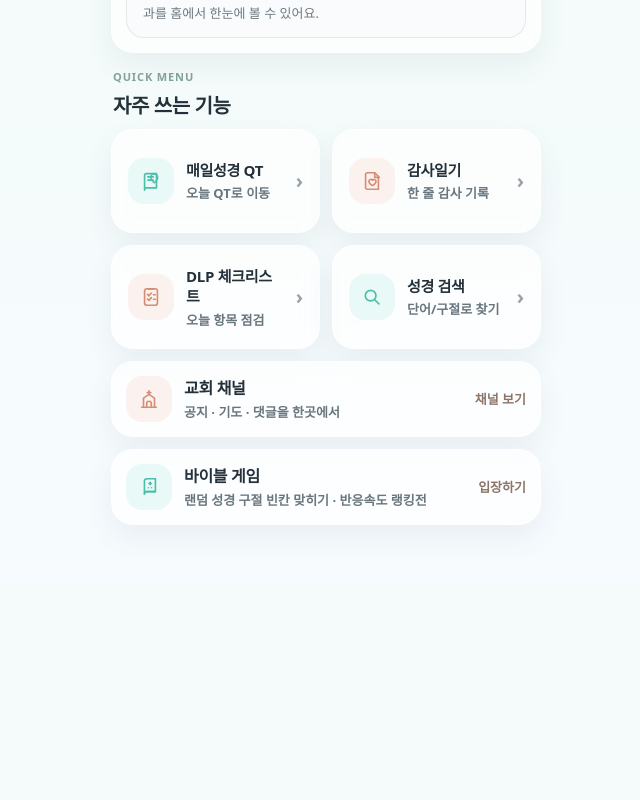
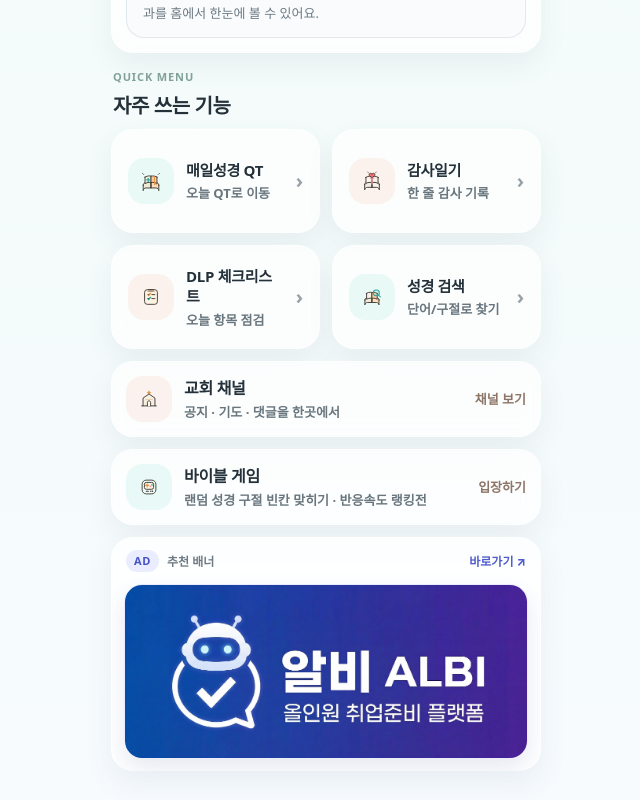
Before and after one commit to sks4266-bit/dlp, a React (Vite) app in the folder dlp-monorepo/apps/web/: page / in a window 1280 px wide. Shown: the part 650-1450 px from the top of the page, without its empty margins (314-954 px from the left). Before the commit the page ends 1233 px from the top, so only its background shows below. Built offline with nearby package versions, Linux system fonts and the light colour scheme; no server answers.

Commit message:
feat: refresh home icons and add clickable homepage ad banner

```diff
--- a/dlp-monorepo/apps/web/src/pages/HomePage.tsx
+++ b/dlp-monorepo/apps/web/src/pages/HomePage.tsx
@@ -32,6 +32,9 @@ type HomePayload = {
     gratitudeMonth: string;
   };
 };
+
+const HOME_AD_IMAGE_URL = '/ads/albi-banner.png';
+const HOME_AD_TARGET_URL = 'https://albi.kr';
 
 export default function HomePage() {
   const [home, setHome] = useState<HomePayload | null>(null);
@@ -358,6 +361,8 @@ export default function HomePage() {
             actionLabel="입장하기"
             onClick={() => (me ? nav('/bible-game') : goLogin('/bible-game'))}
           />
+
+          <PromoBannerCard />
         </div>
 
         <BottomSheet open={sheetOpen} onClose={() => setSheetOpen(false)}>
@@ -529,6 +534,23 @@ function WideActionCard({
   );
 }
 
+function PromoBannerCard() {
+  return (
+    <a href={HOME_AD_TARGET_URL} target="_blank" rel="noreferrer" style={promoLink}>
+      <Card pad={false} style={promoCard}>
+        <div style={promoBadgeRow}>
+          <span style={promoBadge}>AD</span>
+          <span style={promoBadgeText}>추천 배너</span>
+          <span style={promoCta}>바로가기 ↗</span>
+        </div>
+        <div style={promoImageFrame}>
+          <img src={HOME_AD_IMAGE_URL} alt="알비 ALBI 올인원 취업준비 플랫폼 광고 배너" style={promoImage} loading="lazy" />
+        </div>
+      </Card>
+    </a>
+  );
+}
+
 function BottomSheet({
   open,
   onClose,
@@ -561,53 +583,79 @@ function BottomSheet({
 
 function BookIcon() {
   return (
-    <svg viewBox="0 0 24 24" style={icon18} fill="none" stroke="currentColor" strokeWidth="1.8" strokeLinecap="round" strokeLinejoin="round">
-      <path d="M4.5 5.5A2.5 2.5 0 0 1 7 3h12v16H7a2.5 2.5 0 0 0-2.5 2.5V5.5Z" />
-      <path d="M19 19H7a2.5 2.5 0 0 0-2.5 2.5" />
-      <path d="M9 7h6" />
+    <svg viewBox="0 0 48 48" style={icon18} aria-hidden="true">
+      <path d="M7 33.5c0-3 2.6-5.5 5.8-5.5H24v11H12.6c-3.1 0-5.6 2.5-5.6 5.5V33.5Z" fill="#f1ead6" stroke="#3f3a34" strokeWidth="2" strokeLinecap="round" strokeLinejoin="round" />
+      <path d="M41 33.5c0-3-2.6-5.5-5.8-5.5H24v11h11.4c3.1 0 5.6 2.5 5.6 5.5V33.5Z" fill="#ffe4bc" stroke="#3f3a34" strokeWidth="2" strokeLinecap="round" strokeLinejoin="round" />
+      <path d="M24 14v24" stroke="#3f3a34" strokeWidth="2" strokeLinecap="round" />
+      <path d="M10.5 15.5c2.7-1.6 6-2.5 9.5-2.5 1.6 0 2.9.2 4 .6V28c-1.3-.5-2.6-.8-4-.8-3.6 0-6.9.8-9.5 2.4V15.5Z" fill="#f7f2e3" stroke="#3f3a34" strokeWidth="2" strokeLinecap="round" strokeLinejoin="round" />
+      <path d="M37.5 15.5c-2.7-1.6-6-2.5-9.5-2.5-1.6 0-2.9.2-4 .6V28c1.3-.5 2.6-.8 4-.8 3.6 0 6.9.8 9.5 2.4V15.5Z" fill="#ffd2a7" stroke="#3f3a34" strokeWidth="2" strokeLinecap="round" strokeLinejoin="round" />
+      <path d="M18 17.5v8" stroke="#2ea89b" strokeWidth="2.6" strokeLinecap="round" />
+      <path d="M14.3 21.5h7.4" stroke="#2ea89b" strokeWidth="2.6" strokeLinecap="round" />
+      <path d="M30.5 15.5v15.5" stroke="#df8f3f" strokeWidth="2.2" strokeLinecap="round" />
+      <path d="M30.5 31l2.6-2.4 2.6 2.4" fill="#df8f3f" stroke="#df8f3f" strokeWidth="1.4" strokeLinecap="round" strokeLinejoin="round" />
     </svg>
   );
 }
 
 function QtIcon() {
   return (
-    <svg viewBox="0 0 24 24" style={icon22} fill="none" stroke="currentColor" strokeWidth="1.8" strokeLinecap="round" strokeLinejoin="round">
-      <path d="M5 19.5V6.3A2.3 2.3 0 0 1 7.3 4H18v15.5H7.5A2.5 2.5 0 0 0 5 22V19.5Z" />
-      <path d="M8.5 7.5h6" />
-      <path d="M8.5 11h6" />
-      <path d="M19.3 8a3.8 3.8 0 1 0-7.6 0c0 2.8 3.8 5.9 3.8 5.9S19.3 10.8 19.3 8Z" opacity="0.9" />
+    <svg viewBox="0 0 48 48" style={icon22} aria-hidden="true">
+      <path d="M7 33c0-3.2 2.8-5.8 6.1-5.8H24v12H12.9C9.7 39.2 7 41.8 7 45V33Z" fill="#f1ead6" stroke="#3f3a34" strokeWidth="2" strokeLinecap="round" strokeLinejoin="round" />
+      <path d="M41 33c0-3.2-2.8-5.8-6.1-5.8H24v12h11.1c3.2 0 5.9 2.6 5.9 5.8V33Z" fill="#ffddb6" stroke="#3f3a34" strokeWidth="2" strokeLinecap="round" strokeLinejoin="round" />
+      <path d="M24 13.5v25.7" stroke="#3f3a34" strokeWidth="2" strokeLinecap="round" />
+      <path d="M11 15.5c2.8-1.7 6.1-2.6 9.7-2.6 1.2 0 2.3.1 3.3.4v14.2c-1-.3-2.1-.5-3.3-.5-3.7 0-7 .9-9.7 2.7V15.5Z" fill="#f7f1df" stroke="#3f3a34" strokeWidth="2" strokeLinecap="round" strokeLinejoin="round" />
+      <path d="M37 15.5c-2.8-1.7-6.1-2.6-9.7-2.6-1.2 0-2.3.1-3.3.4v14.2c1-.3 2.1-.5 3.3-.5 3.7 0 7 .9 9.7 2.7V15.5Z" fill="#ffc99e" stroke="#3f3a34" strokeWidth="2" strokeLinecap="round" strokeLinejoin="round" />
+      <path d="M18 18v7.2" stroke="#2ea89b" strokeWidth="2.7" strokeLinecap="round" />
+      <path d="M14.5 21.6h7" stroke="#2ea89b" strokeWidth="2.7" strokeLinecap="round" />
+      <path d="M31.5 14.8v16.8" stroke="#e19744" strokeWidth="2.3" strokeLinecap="round" />
+      <path d="M31.5 31.6l2.7-2.4 2.7 2.4" fill="#e19744" stroke="#e19744" strokeWidth="1.4" strokeLinecap="round" strokeLinejoin="round" />
+      <path d="M8 9.8l-2.5-2.6" stroke="#3f3a34" strokeWidth="1.6" strokeLinecap="round" />
+      <path d="M40 9.8l2.5-2.6" stroke="#3f3a34" strokeWidth="1.6" strokeLinecap="round" />
     </svg>
   );
 }
 
 function GratitudeIcon() {
   return (
-    <svg viewBox="0 0 24 24" style={icon22} fill="none" stroke="currentColor" strokeWidth="1.8" strokeLinecap="round" strokeLinejoin="round">
-      <path d="M7 3h8l4 4v14H7a2 2 0 0 1-2-2V5a2 2 0 0 1 2-2Z" />
-      <path d="M15 3v5h5" />
-      <path d="M12 16.8s-3.4-1.9-3.4-4.4a2.1 2.1 0 0 1 3.9-1.1 2.1 2.1 0 0 1 3.9 1.1c0 2.5-3.4 4.4-3.4 4.4Z" />
+    <svg viewBox="0 0 48 48" style={icon22} aria-hidden="true">
+      <path d="M8 31.8c0-3 2.4-5.4 5.5-5.4H24v11.5H13.6c-3 0-5.6 2.4-5.6 5.4V31.8Z" fill="#f0ede4" stroke="#3f3a34" strokeWidth="2" strokeLinecap="round" strokeLinejoin="round" />
+      <path d="M40 31.8c0-3-2.4-5.4-5.5-5.4H24v11.5h10.4c3 0 5.6 2.4 5.6 5.4V31.8Z" fill="#f6f4ea" stroke="#3f3a34" strokeWidth="2" strokeLinecap="round" strokeLinejoin="round" />
+      <path d="M24 14v24" stroke="#3f3a34" strokeWidth="2" strokeLinecap="round" />
+      <path d="M10.8 16c2.5-1.6 5.8-2.5 9.2-2.5 1.5 0 2.8.1 4 .5v13.6c-1.2-.4-2.5-.7-4-.7-3.5 0-6.7.9-9.2 2.4V16Z" fill="#faf6ee" stroke="#3f3a34" strokeWidth="2" strokeLinecap="round" strokeLinejoin="round" />
+      <path d="M37.2 16c-2.5-1.6-5.8-2.5-9.2-2.5-1.5 0-2.8.1-4 .5v13.6c1.2-.4 2.5-.7 4-.7 3.5 0 6.7.9 9.2 2.4V16Z" fill="#f3f0e7" stroke="#3f3a34" strokeWidth="2" strokeLinecap="round" strokeLinejoin="round" />
+      <path d="M24 13.2v17.6" stroke="#ef8fa0" strokeWidth="3.2" strokeLinecap="round" />
+      <path d="M20.6 17.3h6.8" stroke="#ef8fa0" strokeWidth="3.2" strokeLinecap="round" />
+      <path d="M24 8.5c1.4-2.1 4.8-2.1 6 0 .9 1.6.1 3.6-1.4 4.8L24 16.7l-4.6-3.4c-1.5-1.1-2.3-3.2-1.4-4.8 1.2-2.1 4.6-2.1 6 0Z" fill="#f46f6f" stroke="#3f3a34" strokeWidth="1.7" strokeLinecap="round" strokeLinejoin="round" />
+      <path d="M16.5 6.5l-1.8-2" stroke="#3f3a34" strokeWidth="1.5" strokeLinecap="round" />
+      <path d="M31.5 6.5l1.8-2" stroke="#3f3a34" strokeWidth="1.5" strokeLinecap="round" />
     </svg>
   );
 }
 
 function ChecklistIcon() {
   return (
-    <svg viewBox="0 0 24 24" style={icon22} fill="none" stroke="currentColor" strokeWidth="1.8" strokeLinecap="round" strokeLinejoin="round">
-      <rect x="5" y="3" width="14" height="18" rx="2.5" />
-      <path d="M9 3.5h6" />
-      <path d="M8.2 9.2l1.5 1.5 2.7-3" />
-      <path d="M8.2 14.2l1.5 1.5 2.7-3" />
-      <path d="M14.7 9.5h2" />
-      <path d="M14.7 14.5h2" />
+    <svg viewBox="0 0 48 48" style={icon22} aria-hidden="true">
+      <rect x="10" y="8" width="28" height="32" rx="6" fill="#fff2e2" stroke="#3f3a34" strokeWidth="2" />
+      <path d="M18 8.5h12" stroke="#3f3a34" strokeWidth="2" strokeLinecap="round" />
+      <path d="M16.5 18.5l2.5 2.7 4.6-5.4" stroke="#e19744" strokeWidth="2.4" strokeLinecap="round" strokeLinejoin="round" />
+      <path d="M26 18.8h6.5" stroke="#3f3a34" strokeWidth="2" strokeLinecap="round" />
+      <path d="M16.5 27.2l2.5 2.7 4.6-5.4" stroke="#2ea89b" strokeWidth="2.4" strokeLinecap="round" strokeLinejoin="round" />
+      <path d="M26 27.5h6.5" stroke="#3f3a34" strokeWidth="2" strokeLinecap="round" />
+      <path d="M16 12.2c2-1.1 5-1.7 8-1.7 3 0 6 .6 8 1.7" stroke="#d9a36f" strokeWidth="1.6" strokeLinecap="round" opacity="0.8" />
     </svg>
   );
 }
 
 function SearchIcon() {
   return (
-    <svg viewBox="0 0 24 24" style={icon22} fill="none" stroke="currentColor" strokeWidth="1.8" strokeLinecap="round" strokeLinejoin="round">
-      <circle cx="10.5" cy="10.5" r="5.8" />
-      <path d="m15 15 4.5 4.5" />
+    <svg viewBox="0 0 48 48" style={icon22} aria-hidden="true">
+      <path d="M8.5 30.5c0-2.8 2.3-5.1 5.1-5.1h10.2V36H13.8c-2.9 0-5.3 2.3-5.3 5.1V30.5Z" fill="#f0ead7" stroke="#3f3a34" strokeWidth="2" strokeLinecap="round" strokeLinejoin="round" />
+      <path d="M39.5 30.5c0-2.8-2.3-5.1-5.1-5.1H23.8V36h10.1c2.9 0 5.3 2.3 5.3 5.1V30.5Z" fill="#ffdfb7" stroke="#3f3a34" strokeWidth="2" strokeLinecap="round" strokeLinejoin="round" />
+      <path d="M23.8 14v22" stroke="#3f3a34" strokeWidth="2" strokeLinecap="round" />
+      <path d="M12.2 16c2.3-1.5 5.2-2.3 8.2-2.3 1.2 0 2.3.1 3.4.4v13.1c-1.1-.4-2.2-.6-3.4-.6-3.1 0-5.9.8-8.2 2.3V16Z" fill="#f8f3e7" stroke="#3f3a34" strokeWidth="2" strokeLinecap="round" strokeLinejoin="round" />
+      <path d="M35.4 16c-2.3-1.5-5.2-2.3-8.2-2.3-1.2 0-2.3.1-3.4.4v13.1c1.1-.4 2.2-.6 3.4-.6 3.1 0 5.9.8 8.2 2.3V16Z" fill="#ffd0a3" stroke="#3f3a34" strokeWidth="2" strokeLinecap="round" strokeLinejoin="round" />
+      <circle cx="33.5" cy="15" r="6.5" fill="rgba(114,215,199,0.18)" stroke="#2ea89b" strokeWidth="2.2" />
+      <path d="M38.2 19.7l4.1 4.1" stroke="#2ea89b" strokeWidth="2.2" strokeLinecap="round" />
     </svg>
   );
 }
@@ -624,25 +672,29 @@ function MegaphoneIcon() {
 
 function ChurchIcon() {
   return (
-    <svg viewBox="0 0 24 24" style={icon22} fill="none" stroke="currentColor" strokeWidth="1.8" strokeLinecap="round" strokeLinejoin="round">
-      <path d="M12 3v4" />
-      <path d="M10 5h4" />
-      <path d="M6 21V11l6-4 6 4v10" />
-      <path d="M4 21h16" />
-      <path d="M9.5 21v-4a2.5 2.5 0 0 1 5 0v4" />
+    <svg viewBox="0 0 48 48" style={icon22} aria-hidden="true">
+      <path d="M24 7v6" stroke="#e19744" strokeWidth="2.8" strokeLinecap="round" />
+      <path d="M21 10h6" stroke="#e19744" strokeWidth="2.8" strokeLinecap="round" />
+      <path d="M11 39V22l13-9 13 9v17" fill="#f8efe1" stroke="#3f3a34" strokeWidth="2" strokeLinecap="round" strokeLinejoin="round" />
+      <path d="M8 39h32" stroke="#3f3a34" strokeWidth="2" strokeLinecap="round" />
+      <path d="M20.5 39v-7.5c0-2 1.6-3.5 3.5-3.5s3.5 1.5 3.5 3.5V39" fill="#fff8ec" stroke="#3f3a34" strokeWidth="2" strokeLinecap="round" strokeLinejoin="round" />
+      <path d="M17 25h14" stroke="#d7b78e" strokeWidth="1.7" strokeLinecap="round" opacity="0.7" />
     </svg>
   );
 }
 
 function BibleGameIcon() {
   return (
-    <svg viewBox="0 0 24 24" style={icon22} fill="none" stroke="currentColor" strokeWidth="1.8" strokeLinecap="round" strokeLinejoin="round">
-      <path d="M7 5.5A2.5 2.5 0 0 1 9.5 3H19v14H9.5A2.5 2.5 0 0 0 7 19.5V5.5Z" />
-      <path d="M7 19.5A2.5 2.5 0 0 1 9.5 17H19" />
-      <path d="M12 8.2h2.6" />
-      <path d="M13.3 6.9v2.6" />
-      <circle cx="14.8" cy="12.8" r="0.9" fill="currentColor" stroke="none" />
-      <circle cx="11.4" cy="12.8" r="0.9" fill="currentColor" stroke="none" />
+    <svg viewBox="0 0 48 48" style={icon22} aria-hidden="true">
+      <rect x="9" y="9" width="30" height="30" rx="9" fill="#effbf8" stroke="#3f3a34" strokeWidth="2" />
+      <rect x="14" y="14" width="20" height="15" rx="4" fill="#fff1dd" stroke="#3f3a34" strokeWidth="2" />
+      <path d="M20 17v7" stroke="#e19744" strokeWidth="2.5" strokeLinecap="round" />
+      <path d="M16.7 20.5h6.6" stroke="#e19744" strokeWidth="2.5" strokeLinecap="round" />
+      <circle cx="30.5" cy="19.5" r="1.8" fill="#2ea89b" />
+      <circle cx="27.3" cy="23" r="1.8" fill="#ef8fa0" />
+      <path d="M18 33.2h4.6" stroke="#3f3a34" strokeWidth="2.2" strokeLinecap="round" />
+      <path d="M31.5 33.2h.1" stroke="#3f3a34" strokeWidth="3" strokeLinecap="round" />
+      <path d="M27.8 33.2h.1" stroke="#3f3a34" strokeWidth="3" strokeLinecap="round" />
     </svg>
   );
 }
@@ -1139,6 +1191,65 @@ const wideAction: CSSProperties = {
   whiteSpace: 'nowrap'
 };
 
+const promoLink: CSSProperties = {
+  display: 'block',
+  textDecoration: 'none'
+};
+
+const promoCard: CSSProperties = {
+  overflow: 'hidden',
+  borderRadius: 22,
+  background: 'rgba(255,255,255,0.82)',
+  border: '1px solid rgba(255,255,255,0.56)',
+  boxShadow: '0 12px 28px rgba(77,90,110,0.08)'
+};
+
+const promoBadgeRow: CSSProperties = {
+  display: 'flex',
+  alignItems: 'center',
+  gap: 8,
+  padding: '12px 14px 0'
+};
+
+const promoBadge: CSSProperties = {
+  display: 'inline-flex',
+  alignItems: 'center',
+  justifyContent: 'center',
+  minHeight: 22,
+  padding: '0 8px',
+  borderRadius: 999,
+  background: 'rgba(93,106,255,0.12)',
+  color: '#4752c4',
+  fontSize: 11,
+  fontWeight: 900,
+  letterSpacing: '0.06em'
+};
+
+const promoBadgeText: CSSProperties = {
+  color: '#6f7b84',
+  fontSize: 12,
+  fontWeight: 700
+};
+
+const promoCta: CSSProperties = {
+  marginLeft: 'auto',
+  color: '#4f5bcc',
+  fontSize: 12,
+  fontWeight: 800
+};
+
+const promoImageFrame: CSSProperties = {
+  padding: 12
+};
+
+const promoImage: CSSProperties = {
+  width: '100%',
+  display: 'block',
+  borderRadius: 18,
+  border: '1px solid rgba(109,120,255,0.14)',
+  boxShadow: '0 10px 22px rgba(69,73,149,0.12)'
+};
+
 const sheetBackdrop: CSSProperties = {
   position: 'fixed',
   inset: 0,
```
Also changed, not shown: dlp-monorepo/apps/web/public/ads/albi-banner.png (added).
